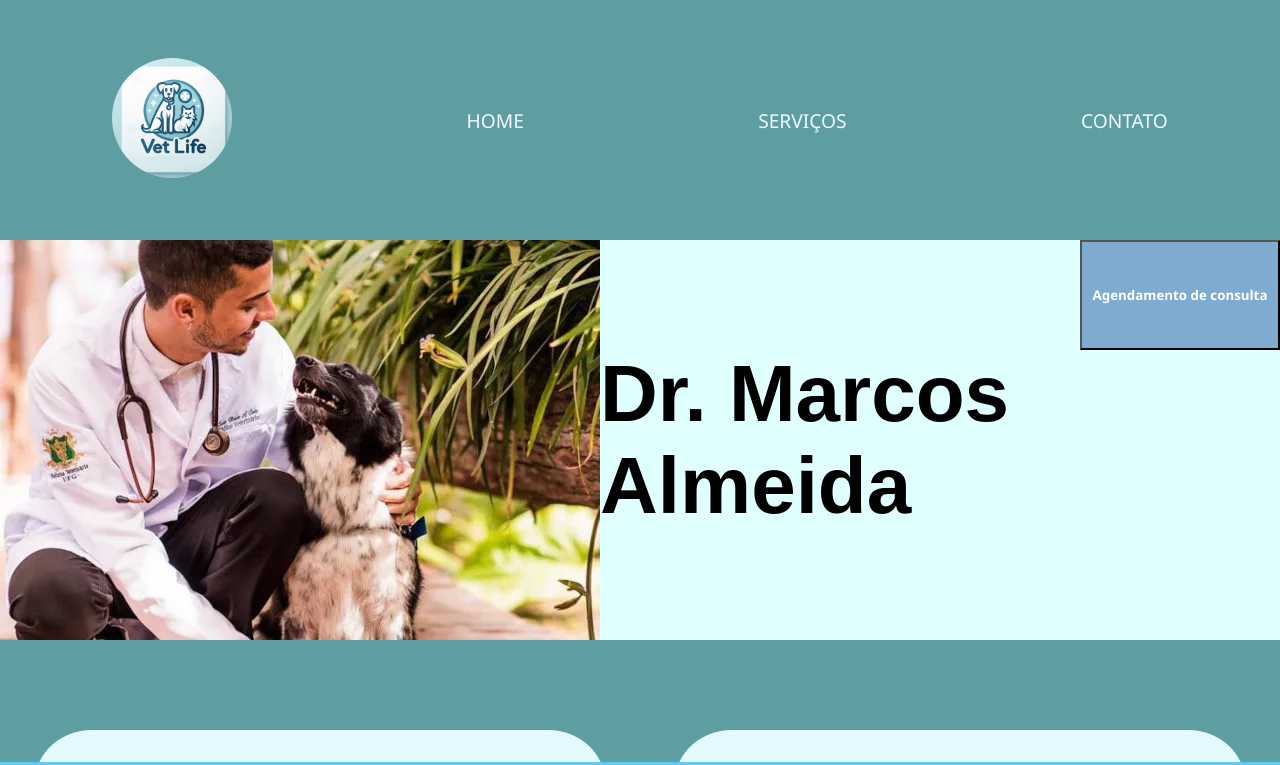
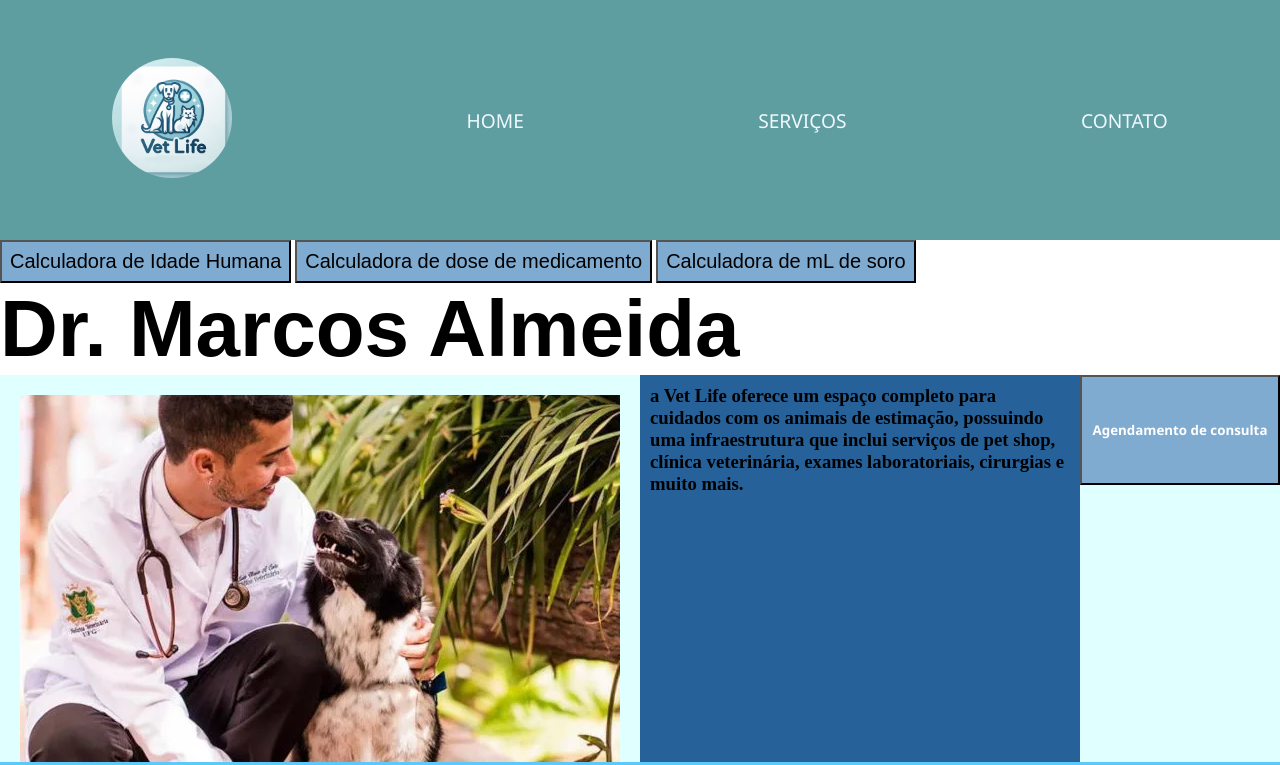
Before and after one commit to valentinaiwonder/vetlifenovo, a Flask app: page / in a window 1280 px wide. Shown: the top 765 px of the page. Run offline with Flask 3, Linux system fonts and the light colour scheme.

Commit message:
aqui está as alterações do CSS HOME

```diff
--- a/static/css/estilohome.css
+++ b/static/css/estilohome.css
@@ -24,6 +24,10 @@
     background-color: var(--cor-principal);
 }
 
+.botaofunctions {
+
+}
+
 .logo {
     border-radius: 60%;
     height: 120px;
@@ -39,9 +43,18 @@
     font-weight: 700px;
 }
 
-.pet_fundo1 {
+.textodescritivo {
+    padding-top: 10px;
+    padding-bottom: 10px;
+    padding-left: 10px;
+    padding-right: 10px;
+    background-color: #266299;
+}
+
+.fundo_doutor {
     height: 40%;
     width: 50%;
+    padding: 20px;
 }
 
 .parteum {
@@ -87,12 +100,6 @@
     border-style: none;
 }
 
-.foto {
-    border-radius: 10%;
-    height: 350px;
-    width: 350px;
-}
-
 .apresentacao {
     height: 700px;
     background-color: var(--cor-principal);
@@ -101,12 +108,29 @@
     align-items: center;
 }
 
-.botaoidade {
-    text-align: center;
-    font-size: 20px;
-    border-color: rgb(127, 171, 209);
+.botaofunctions {
+    ;
 }
 
+.botaoidade {
+    padding: 8px;
+    font-size: 20px;
+    background: rgb(127, 171, 209);
+}
+
+.botaoremedio {
+    padding: 8px;
+    font-size: 20px;
+    background: rgb(127, 171, 209);
+}
+
+.botaosoro {
+    padding: 8px;
+    font-size: 20px;
+    background: rgb(127, 171, 209);
+}
+
+/* Início do rodapé */
 footer {
     background-color: #5cc9fb;
     color: #FFF;
--- a/templates/index.html
+++ b/templates/index.html
@@ -26,36 +26,49 @@
         </nav>
         </div>
     </header>
+
     <main>
+
+        <div class="botaofunctions">
+            <a href= "/idadehumana"><button class="botaoidade">
+                Calculadora de Idade Humana</button>
+            </a>
+
+            <a href= "/medicamento_mg"><button class="botaoremedio">
+                Calculadora de dose de medicamento</button>
+            </a>
+
+            <a href= "/desidratacao"><button class="botaosoro">
+                Calculadora de mL de soro</button>
+            </a>
+        </div>
+
+
+        <h2 class="nome"> Dr. Marcos Almeida </h2>
+
         <div class="parteum">
-        <img class="pet_fundo1" src="static/img/veterináriolindo.png">
-        <h1 class="nome"> Dr. Marcos Almeida </h1>
+        <img class="fundo_doutor" src="static/img/veterináriolindo.png">
+
+        <h3 class="textodescritivo"> a Vet Life oferece um espaço completo
+            para cuidados com os animais de estimação,
+            possuindo uma infraestrutura que inclui
+            serviços de pet shop, clínica veterinária,
+            exames laboratoriais, cirurgias e
+            muito mais.</h3>
+
          <a href="/agendamento"><button class="saibamais">
             Agendamento de consulta</button></a>
         </div>
-        <section class="apresentacao">
-            <div class="partedois">
-                <button class="partedoiss">
-                    <img class="foto" src="static/img/alimentos.jpg" ></a>
-                        <h2> a Vet Life oferece um espaço completo
-                            para cuidados com os animais de estimação,
-                            possuindo uma infraestrutura que inclui
-                            serviços de pet shop, clínica veterinária,
-                            exames laboratoriais, cirurgias e
-                            muito mais.</h2>
-                </button>
-             </div>
+
+        <div class="partedois">
+
+        </div>
             <div class="partedois">
                 <button class="partedoiss">
                     <img class="foto" src="static/img/image.png" ></a>
                 </button>
              </div>
         </section>
-
-        <div>
-            <a href= "/idadehumana"><button class="botaoidade">
-                Descubra a idade em tempo humano do seu pet!</button></a>
-        </div>
 
         <div class="rodape">
             <img src="static/img/cachorro_rodape-removebg-preview.png" alt="cachorros">
@@ -65,6 +78,7 @@
                 Política de privacidade<br/>
                 Notícias<br/>
                 Depoimento de clientes</p>
+
             <p class="text2">ATENDIMENTO<br/>
                 TELEFONE:<br/>
                 (18) 99881-1123<br/>
```
